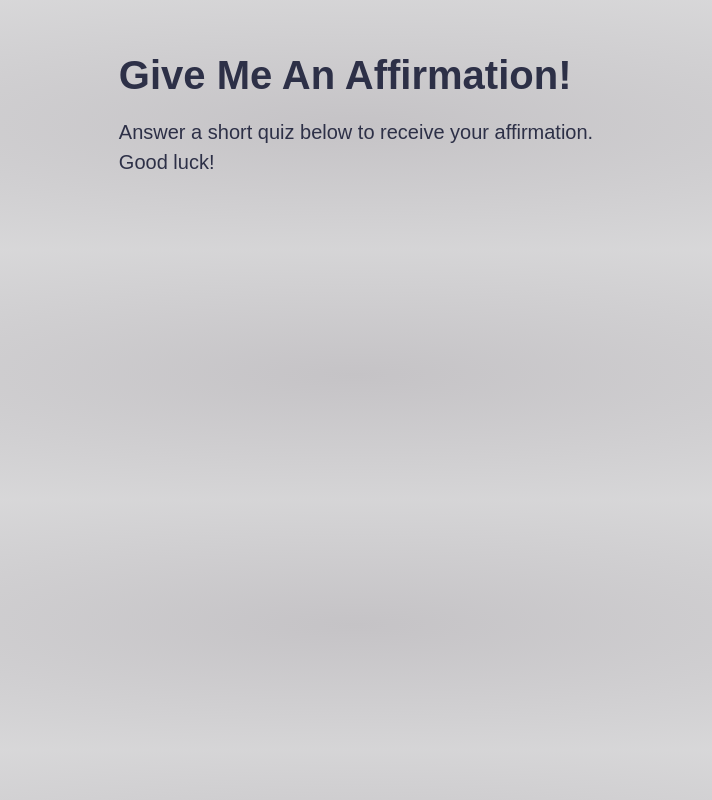
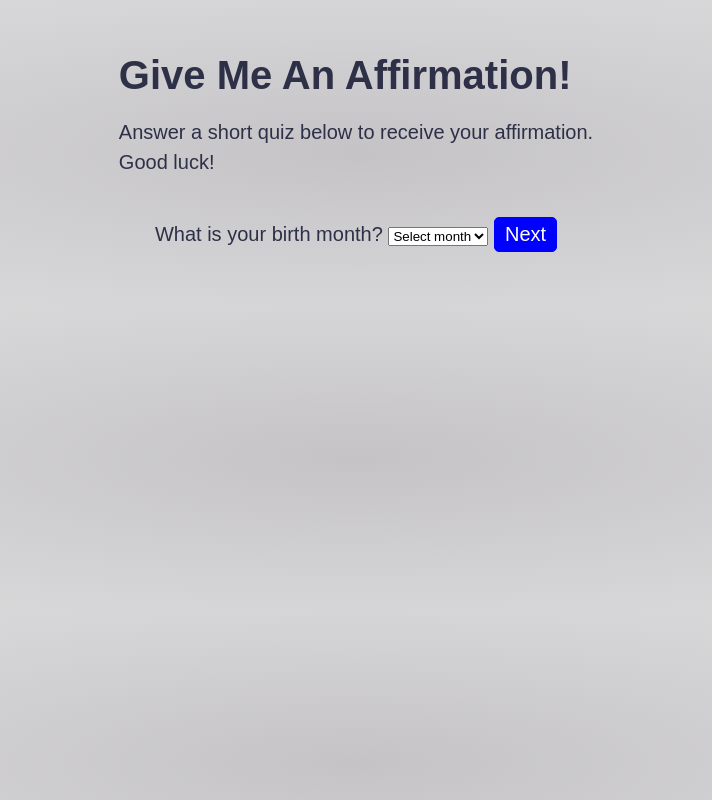
Before and after one commit to steph2017/SBA316, a plain HTML site: page index.html in a window 1280 px wide. Both pictures are taken after a click on the button "Ready!". Shown: the whole page, without its empty margins (284-996 px from the left). Drawn offline with Linux system fonts and the light colour scheme.

Commit message:
finally saw logic error - i misplaced my class attribute somewhere! form finally working

```diff
--- a/index.html
+++ b/index.html
@@ -19,8 +19,8 @@
         <form id="startQuiz">
             <button id="readyBtn">Ready!</button>
         </form>
-        <div id="quiz" class="question hidden">
-            <form id="question1" class="hidden">
+        <div id="quiz">
+            <form id="question1" class="question hidden">
                 <label for="birthMonth">What is your birth month?</label>
                 <select id="birthMonth" name="birthMonth" required>
                     <option value="">Select month</option>
--- a/index.js
+++ b/index.js
@@ -63,7 +63,9 @@ document.addEventListener('DOMContentLoaded', () => {
         btn.addEventListener("click", () => {
             hideMe(questions[currentQIndex]);
             currentQIndex++;
-            showQuestion(currentQIndex);
+            if (currentQIndex < questions.length) {
+                showQuestion(currentQIndex);
+            }
         });
     });
 
--- a/style.css
+++ b/style.css
@@ -36,6 +36,7 @@ button:hover {
 }
 
 .fade-in {
+    display: block;
     animation: fadeIn 1000ms forwards;
 }
 
```
